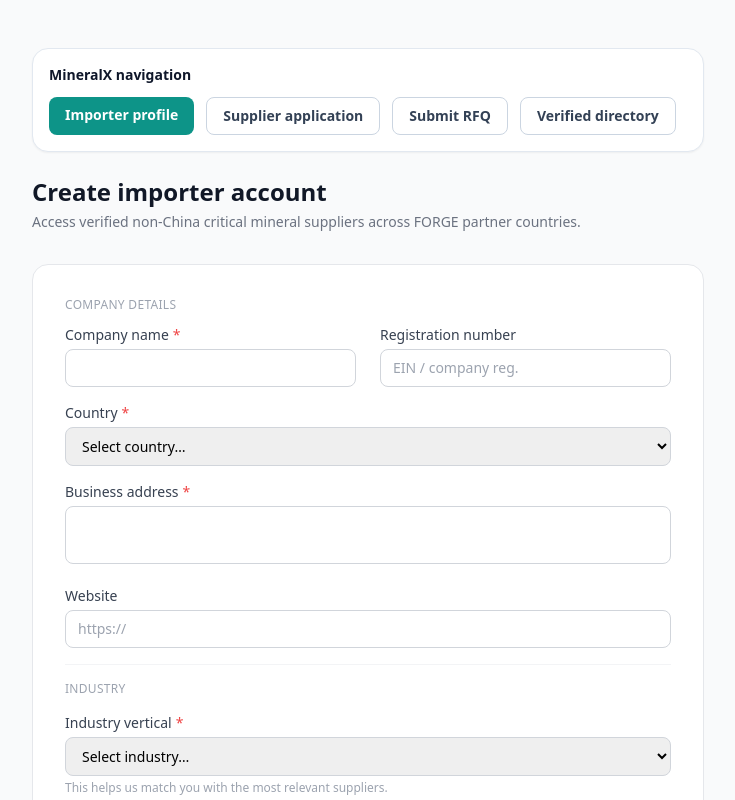
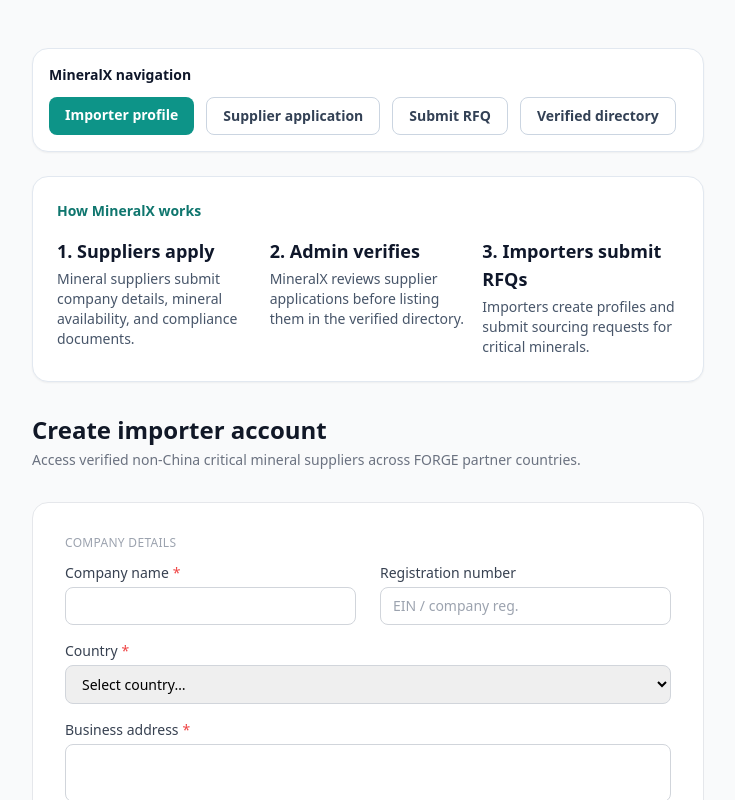
Before and after one commit to hanudixit/Mineral1x, a Next.js app: page / in a window 1280 px wide. Shown: the top 800 px of the page, without its empty margins (272-1007 px from the left). Built offline with nearby package versions, Linux system fonts and the light colour scheme.

Commit message:
Add homepage how it works section

```diff
--- a/app/page.tsx
+++ b/app/page.tsx
@@ -130,6 +130,31 @@
             </a>
           </div>
         </div>
+                <div className="mb-8 rounded-2xl border border-slate-200 bg-white p-6 shadow-sm">
+          <p className="text-sm font-semibold text-teal-700">How MineralX works</p>
+          <div className="mt-4 grid gap-4 md:grid-cols-3">
+            <div>
+              <p className="text-lg font-semibold text-slate-900">1. Suppliers apply</p>
+              <p className="mt-1 text-sm text-slate-600">
+                Mineral suppliers submit company details, mineral availability, and compliance documents.
+              </p>
+            </div>
+
+            <div>
+              <p className="text-lg font-semibold text-slate-900">2. Admin verifies</p>
+              <p className="mt-1 text-sm text-slate-600">
+                MineralX reviews supplier applications before listing them in the verified directory.
+              </p>
+            </div>
+
+            <div>
+              <p className="text-lg font-semibold text-slate-900">3. Importers submit RFQs</p>
+              <p className="mt-1 text-sm text-slate-600">
+                Importers create profiles and submit sourcing requests for critical minerals.
+              </p>
+            </div>
+          </div>
+        </div>
         <div className="mb-8">
           <h1 className="text-2xl font-semibold text-gray-900">Create importer account</h1>
           <p className="text-sm text-gray-500 mt-1">
```
